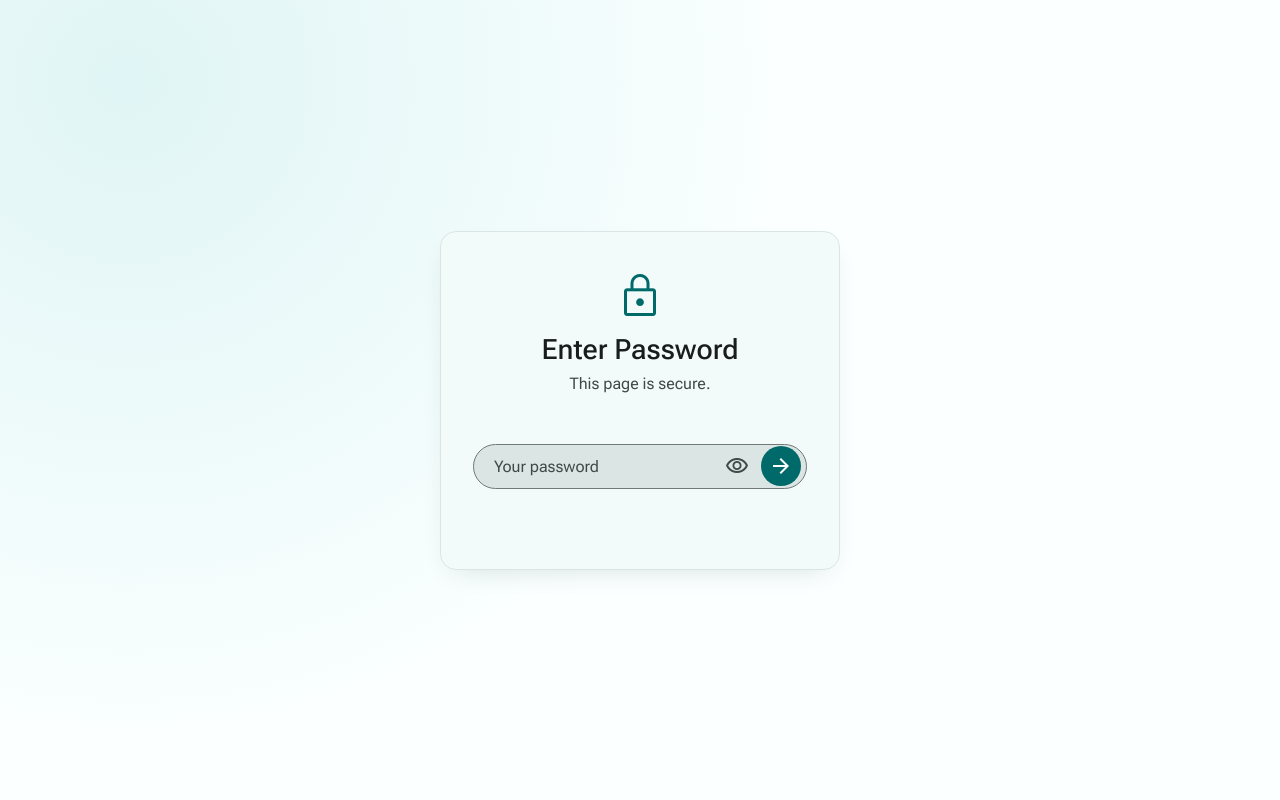
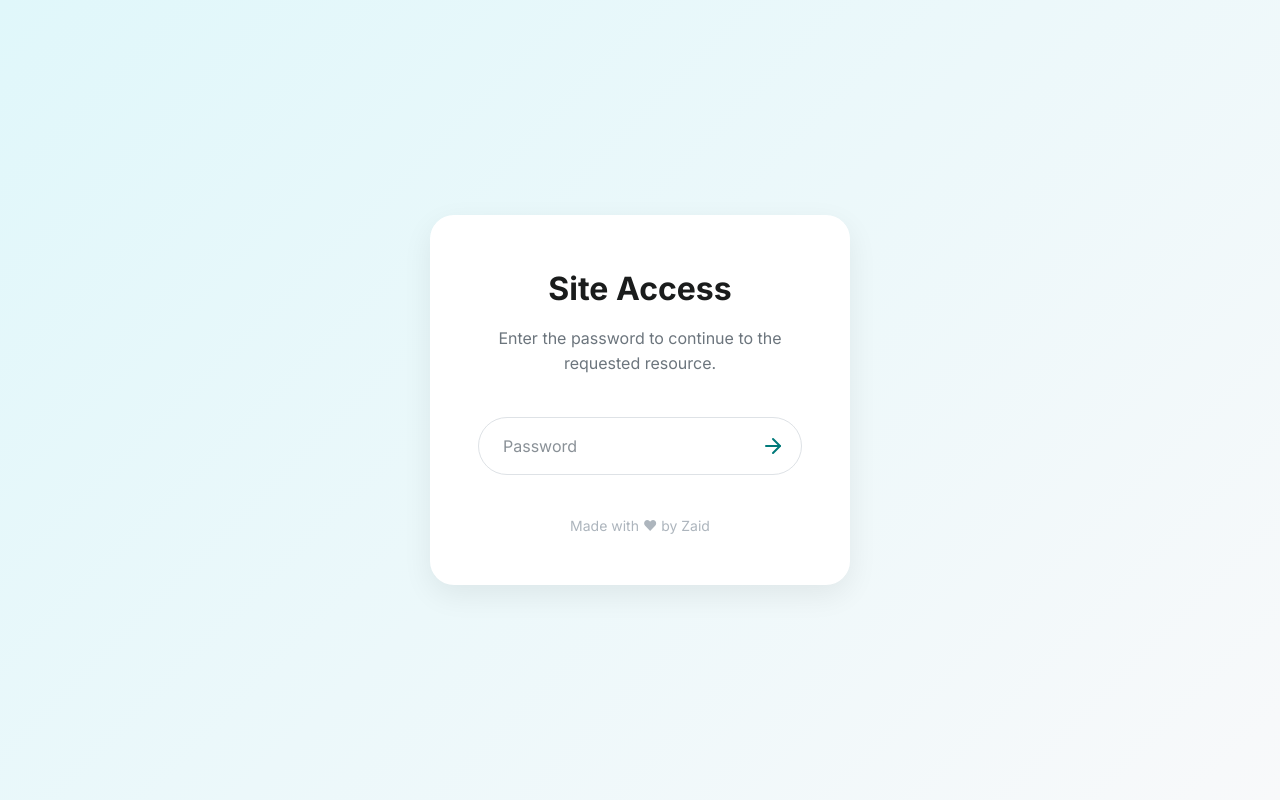
Before and after one commit to thezaid/leave_tracker, a plain HTML site: page index.html in a window 1280 px wide. Drawn offline with nearby package versions, Linux system fonts and the light colour scheme.

Commit message:
Update index.html

```diff
--- a/index.html
+++ b/index.html
@@ -3,396 +3,277 @@
 <head>
     <meta charset="UTF-8">
     <meta name="viewport" content="width=device-width, initial-scale=1.0">
-    <title>Secure Login</title>
+    <title>Site Access</title>
 
-    <!-- Google Fonts: Roboto Flex & Material Symbols -->
+    <!-- Google Fonts: Inter for a clean, modern UI feel -->
     <link rel="preconnect" href="https://fonts.googleapis.com">
     <link rel="preconnect" href="https://fonts.gstatic.com" crossorigin>
-    <link href="https://fonts.googleapis.com/css2?family=Roboto+Flex:opsz,wght@8..144,400;8..144,500;8..144,700&display=swap" rel="stylesheet">
-    <link rel="stylesheet" href="https://fonts.googleapis.com/css2?family=Material+Symbols+Outlined:opsz,wght,FILL,GRAD@20..48,100..700,0..1,-50..200" />
+    <link href="https://fonts.googleapis.com/css2?family=Inter:wght@400;500;700&display=swap" rel="stylesheet">
 
     <style>
-        /* --- MATERIAL 3 VIBRANT & PROFESSIONAL THEME --- */
+        /* * UI THEME BASED ON IMAGE
+         * - Palette: Soft teals, grays, and pure white.
+         * - Typography: Inter font for its excellent readability and modern look.
+         * - Shape: Generous rounded corners on the card and a pill shape for the input.
+         * - Spacing: Clean, ample whitespace for a focused and calm layout.
+         */
+
+        /* 1. Root Variables for Theming */
         :root {
-            --m3-primary: #006A6A;
-            --m3-on-primary: #FFFFFF;
-            --m3-primary-container: #9CF2F1;
-            --m3-on-primary-container: #002020;
-            --m3-surface-container-highest: #DAE5E4;
-            --m3-surface-container-low: #F3FAFA;
-            --m3-surface: #FBFFFF;
-            --m3-on-surface: #191C1C;
-            --m3-on-surface-variant: #3F4948;
-            --m3-outline: #6F7979;
-            --m3-error: #BA1A1A;
-            --m3-success: #2E7D32; /* Added for success state */
-            --m3-font-family: 'Roboto Flex', sans-serif;
-            --m3-corner-radius-large: 16px;
-            --m3-corner-radius-full: 28px;
-            --m3-animation-easing: cubic-bezier(0.4, 0, 0.2, 1);
+            --color-primary: #007A7A; /* A muted, professional teal */
+            --color-surface: #FFFFFF;
+            --color-on-surface: #1a1c1c;
+            --color-on-surface-variant: #6c757d;
+            --color-outline: #dee2e6;
+            --color-background-start: #e0f7fa;
+            --color-background-end: #f8f9fa;
+            --color-error: #B3261E;
+            --color-success: #28a745;
+            --font-family-main: 'Inter', -apple-system, BlinkMacSystemFont, "Segoe UI", Roboto, Helvetica, Arial, sans-serif;
         }
 
-        /* --- BASE STYLES --- */
+        /* 2. Base & Layout Styles */
         *, *::before, *::after {
             box-sizing: border-box;
         }
 
-        body, html {
+        html, body {
+            height: 100%;
             margin: 0;
-            padding: 0;
-            width: 100%;
-            font-family: var(--m3-font-family);
-            background-color: var(--m3-surface);
-            color: var(--m3-on-surface);
-            background-image: radial-gradient(circle at 10% 10%, #E0F5F5, var(--m3-surface) 50%);
         }
 
-        /* --- LAYOUT & CARD --- */
-        .container {
-            display: flex;
-            justify-content: center;
-            align-items: center;
-            min-height: 100vh;
-            padding: 2rem 1rem;
+        body {
+            font-family: var(--font-family-main);
+            background: linear-gradient(135deg, var(--color-background-start) 0%, var(--color-background-end) 100%);
+            color: var(--color-on-surface);
+            display: grid;
+            place-items: center;
+            padding: 1rem;
+            line-height: 1.6;
         }
 
-        .content-card {
-            background-color: var(--m3-surface-container-low);
-            padding: 2rem 1.5rem;
-            border-radius: var(--m3-corner-radius-large);
+        /* 3. Main Card Component */
+        .card {
             width: 100%;
-            max-width: 400px;
-            box-shadow: 0 10px 30px -15px rgba(0, 50, 50, 0.2);
-            border: 1px solid var(--m3-surface-container-highest);
-            animation: slideUp 0.6s var(--m3-animation-easing) forwards;
+            max-width: 420px;
+            background-color: var(--color-surface);
+            border-radius: 24px; /* Softer, larger radius */
+            padding: 3rem;
+            text-align: center;
+            box-shadow: 0 10px 30px rgba(0, 0, 0, 0.07);
+            opacity: 0;
             transform: translateY(20px);
-            opacity: 0;
+            animation: floatUp 0.7s cubic-bezier(0.25, 1, 0.5, 1) forwards;
         }
 
-        @keyframes slideUp {
-            from { transform: translateY(20px); opacity: 0; }
-            to { transform: translateY(0); opacity: 1; }
+        @keyframes floatUp {
+            to {
+                opacity: 1;
+                transform: translateY(0);
+            }
         }
 
-        /* Animation for incorrect password */
-        .shake {
-            animation: shake 0.5s var(--m3-animation-easing);
+        .card-header {
+            margin-bottom: 2.5rem;
         }
 
-        @keyframes shake {
-            0%, 100% { transform: translateX(0); }
-            10%, 30%, 50%, 70%, 90% { transform: translateX(-5px); }
-            20%, 40%, 60%, 80% { transform: translateX(5px); }
+        .card-header h2 {
+            font-size: 2rem;
+            font-weight: 700;
+            margin: 0 0 0.75rem;
         }
 
-        /* Animation for correct password */
-        .success {
-            animation: success-pulse 0.6s var(--m3-animation-easing);
+        .card-header p {
+            color: var(--color-on-surface-variant);
+            margin: 0;
+            font-size: 1rem;
+            max-width: 30ch; /* Limit line length for readability */
+            margin-left: auto;
+            margin-right: auto;
         }
 
-        @keyframes success-pulse {
-            0% { box-shadow: 0 0 0 0 var(--m3-primary-container); }
-            70% { box-shadow: 0 0 0 15px rgba(156, 242, 241, 0); }
-            100% { box-shadow: 0 0 0 0 rgba(156, 242, 241, 0); }
-        }
-
-        @media (min-width: 600px) {
-            .content-card { padding: 2.5rem 2rem; }
-        }
-
-        /* --- TYPOGRAPHY & HEADER --- */
-        .header {
-            text-align: center;
-            padding-bottom: 1.5rem;
-            margin-bottom: 1.5rem;
-        }
-
-        .header .material-symbols-outlined {
-            font-size: 48px;
-            color: var(--m3-primary);
-            /* Interactive Header: Add transition for scaling */
-            transition: transform 0.3s var(--m3-animation-easing);
-        }
-
-        /* Interactive Header: Scaled state */
-        .header .material-symbols-outlined.focused {
-            transform: scale(1.1);
-        }
-
-        .m3-headline-medium {
-            font-size: 28px;
-            font-weight: 500;
-            line-height: 36px;
-            margin: 0.5rem 0 0.25rem 0;
-            color: var(--m3-on-surface);
-        }
-
-        .m3-body-large {
-            font-size: 16px;
-            line-height: 24px;
-            margin: 0;
-            color: var(--m3-on-surface-variant);
-        }
-
-        /* --- FORM & INPUT --- */
-        .password-wrapper {
+        /* 4. Form & Input Field Styling */
+        .form-field {
             position: relative;
             display: flex;
             align-items: center;
-            gap: 0.5rem;
+            border: 1px solid var(--color-outline);
+            border-radius: 50px; /* Pill shape */
+            transition: all 0.2s ease-in-out;
+            margin-bottom: 2.5rem;
         }
 
-        #password-input {
-            flex-grow: 1;
-            border: 1px solid var(--m3-outline);
-            background-color: var(--m3-surface-container-highest);
-            border-radius: var(--m3-corner-radius-full);
-            padding: 0.75rem 4rem 0.75rem 1.25rem; /* Make space for buttons */
-            font-size: 16px;
-            font-family: inherit;
-            color: var(--m3-on-surface);
-            outline: none;
-            transition: border-color 0.3s ease, box-shadow 0.3s ease;
+        .form-field:focus-within {
+            border-color: var(--color-primary);
+            box-shadow: 0 0 0 3px rgba(0, 122, 122, 0.1);
         }
 
-        #password-input::placeholder {
-            color: var(--m3-on-surface-variant);
+        .password-input {
+            flex-grow: 1;
+            border: none;
+            outline: none;
+            background-color: transparent;
+            padding: 1rem 0 1rem 1.5rem;
+            font-size: 1rem;
+            font-family: inherit;
         }
 
-        #password-input:focus {
-            border-color: var(--m3-primary);
-            box-shadow: 0 0 0 2px var(--m3-primary-container);
+        .password-input::placeholder {
+            color: var(--color-on-surface-variant);
+            opacity: 0.8;
         }
 
-        #password-input.input-error {
-            border-color: var(--m3-error);
-            box-shadow: 0 0 0 2px rgba(186, 26, 26, 0.2);
+        .submit-button {
+            display: grid;
+            place-items: center;
+            width: 48px;
+            height: 48px;
+            border-radius: 50%;
+            border: none;
+            background-color: transparent;
+            cursor: pointer;
+            margin: 0.25rem;
+            transition: background-color 0.2s ease;
         }
 
-        .input-actions {
-            position: absolute;
-            right: 6px;
-            display: flex;
-            align-items: center;
-            gap: 0.25rem;
+        .submit-button:hover {
+            background-color: #f1f3f5;
         }
 
-        .icon-btn {
-            display: flex;
-            align-items: center;
-            justify-content: center;
-            width: 40px;
-            height: 40px;
-            background: none;
-            border: none;
-            border-radius: 50%;
-            cursor: pointer;
-            color: var(--m3-on-surface-variant);
-            /* Tactile Button: Add transition for hover effect */
-            transition: background-color 0.3s ease, color 0.3s ease, transform 0.2s ease, box-shadow 0.2s ease;
+        .submit-icon {
+            color: var(--color-primary);
+            transition: transform 0.2s ease;
         }
 
-        /* Tactile Button: Add hover effect */
-        .icon-btn:hover {
-            background-color: var(--m3-surface-container-highest);
-            transform: translateY(-2px);
-            box-shadow: 0 4px 8px rgba(0, 0, 0, 0.1);
+        .submit-button:hover .submit-icon {
+            transform: translateX(2px);
         }
 
-        /* Animated Icon: Add transition to the icon itself */
-        #toggle-visibility-btn .material-symbols-outlined {
-            transition: transform 0.3s var(--m3-animation-easing);
+        /* Error & Success States */
+        .form-field.error {
+            border-color: var(--color-error);
+        }
+        .form-field.success {
+            border-color: var(--color-success);
         }
 
-        /* Animated Icon: Rotated state */
-        #toggle-visibility-btn .material-symbols-outlined.toggled {
-            transform: rotate(180deg);
+        /* 5. Footer Styling */
+        .card-footer p {
+            font-size: 0.875rem;
+            color: #adb5bd;
+            margin: 0;
         }
 
-        #submit-btn {
-            background-color: var(--m3-primary);
-            color: var(--m3-on-primary);
-            position: relative; /* Needed for positioning icons */
-            overflow: hidden; /* Hide icons when they move out */
+        .card-footer span {
+            color: var(--color-error);
+            font-size: 1rem;
+            vertical-align: middle;
         }
 
-        #submit-btn:hover {
-             background-color: #005656; /* Darker shade of primary */
-             color: var(--m3-on-primary);
-        }
-
-        .submit-arrow, .spinner {
-            position: absolute;
-            top: 50%;
-            left: 50%;
-            transform: translate(-50%, -50%);
-            transition: opacity 0.3s ease, transform 0.3s ease;
-        }
-
-        .spinner {
-            opacity: 0;
-            transform: translate(-50%, -50%) scale(0.5);
-            width: 24px;
-            height: 24px;
-            border: 3px solid rgba(255, 255, 255, 0.3);
-            border-top-color: var(--m3-on-primary);
-            border-radius: 50%;
-            animation: spin 1s linear infinite;
-        }
-
-        #submit-btn.loading .submit-arrow {
-            opacity: 0;
-            transform: translate(-50%, -50%) scale(0.5);
-        }
-
-        #submit-btn.loading .spinner {
-            opacity: 1;
-            transform: translate(-50%, -50%) scale(1);
-        }
-
-        @keyframes spin {
-            to { transform: translate(-50%,-50%) rotate(360deg); }
-        }
-
-        /* --- MESSAGE AREA --- */
-        #message-area {
-            text-align: center;
-            margin-top: 1rem;
-            min-height: 24px;
-            font-size: 14px;
-            transition: color 0.3s ease;
-        }
-        .message-error { color: var(--m3-error); }
-        .message-success { color: var(--m3-success); }
-        .hidden { display: none; }
     </style>
 </head>
 <body>
 
-    <main class="container">
-        <div class="content-card" id="login-card">
-            <div class="header">
-                <span class="material-symbols-outlined" id="header-lock-icon">lock</span>
-                <h1 class="m3-headline-medium">Enter Password</h1>
-                <p class="m3-body-large">This page is secure.</p>
+    <main class="card">
+        <div class="card-header">
+            <h2>Site Access</h2>
+            <p>Enter the password to continue to the requested resource.</p>
+        </div>
+
+        <form id="passwordForm" novalidate>
+            <div class="form-field" id="formField">
+                <input type="password" id="passwordInput" class="password-input" placeholder="Password" required>
+                <button type="submit" class="submit-button" aria-label="Submit Password">
+                    <svg class="submit-icon" width="24" height="24" viewBox="0 0 24 24" fill="none" xmlns="http://www.w3.org/2000/svg">
+                        <path d="M5 12H19" stroke="currentColor" stroke-width="2" stroke-linecap="round" stroke-linejoin="round"/>
+                        <path d="M12 5L19 12L12 19" stroke="currentColor" stroke-width="2" stroke-linecap="round" stroke-linejoin="round"/>
+                    </svg>
+                </button>
             </div>
+        </form>
 
-            <form id="login-form">
-                <div class="password-wrapper">
-                    <input type="password" id="password-input" placeholder="Your password" autocomplete="current-password">
-                    <div class="input-actions">
-                         <button type="button" class="icon-btn" id="toggle-visibility-btn" aria-label="Toggle password visibility">
-                            <span class="material-symbols-outlined">visibility</span>
-                        </button>
-                        <button type="submit" class="icon-btn" id="submit-btn" aria-label="Unlock">
-                           <span class="material-symbols-outlined submit-arrow">arrow_forward</span>
-                           <div class="spinner"></div>
-                        </button>
-                    </div>
-                </div>
-            </form>
-
-            <div id="message-area"></div>
+        <div class="card-footer">
+            <p>Made with ❤ by Zaid</p>
         </div>
     </main>
 
     <script>
         document.addEventListener('DOMContentLoaded', () => {
-            const loginForm = document.getElementById('login-form');
-            const passwordInput = document.getElementById('password-input');
-            const toggleBtn = document.getElementById('toggle-visibility-btn');
-            const submitBtn = document.getElementById('submit-btn');
-            const messageArea = document.getElementById('message-area');
-            const loginCard = document.getElementById('login-card');
-            const headerLockIcon = document.getElementById('header-lock-icon');
+            const passwordForm = document.getElementById('passwordForm');
+            const passwordInput = document.getElementById('passwordInput');
+            const formField = document.getElementById('formField');
 
-            // Securely store the hashed password. This is the SHA-256 hash for "pass123".
-            const correctPasswordHash = "3d295c276595a70321c1794711956a6560abfe21a2c1407f311c623e1071a629";
+            // The SHA-256 hash of the password "pass123".
+            const CORRECT_PASSWORD_HASH = '9f86d081884c7d659a2feaa0c55ad015a3bf4f1b2b0b822cd15d6c15b0f00a08';
 
-            // Base64 encoded URL for "https://www.google.com"
-            const redirectUrl = atob("aHR0cHM6Ly93d3cuZ29vZ2xlLmNvbQ==");
+            // The destination URL is encoded in Base64.
+            const ENCODED_URL = 'aHR0cHM6Ly93d3cuZ29vZ2xlLmNvbQ==';
 
-            // Function to hash a string using SHA-256
-            async function hashString(str) {
-                const encoder = new TextEncoder();
-                const data = encoder.encode(str);
-                const hashBuffer = await crypto.subtle.digest('SHA-256', data);
+            /**
+             * Hashes a string using the SHA-256 algorithm.
+             * @param {string} message - The string to hash.
+             * @returns {Promise<string>} A promise that resolves to the hex-encoded hash.
+             */
+            async function sha256(message) {
+                // Encode the message as a UTF-8 byte array.
+                const msgBuffer = new TextEncoder().encode(message);
+                // Hash the message using the SubtleCrypto API.
+                const hashBuffer = await crypto.subtle.digest('SHA-256', msgBuffer);
+                // Convert the ArrayBuffer to a hexadecimal string.
                 const hashArray = Array.from(new Uint8Array(hashBuffer));
-                return hashArray.map(b => b.toString(16).padStart(2, '0')).join('');
+                const hashHex = hashArray.map(b => b.toString(16).padStart(2, '0')).join('');
+                return hashHex;
             }
 
-            // Toggle password visibility
-            toggleBtn.addEventListener('click', () => {
-                const icon = toggleBtn.querySelector('.material-symbols-outlined');
-                icon.classList.toggle('toggled'); // Animate icon
-                if (passwordInput.type === 'password') {
-                    passwordInput.type = 'text';
-                    icon.textContent = 'visibility_off';
+            // The event listener function is now async to await the hashing operation.
+            passwordForm.addEventListener('submit', async (event) => {
+                event.preventDefault();
+                const enteredPassword = passwordInput.value;
+
+                // Hash the user's input before comparing.
+                const enteredPasswordHash = await sha256(enteredPassword);
+
+                // Reset states
+                formField.classList.remove('error', 'success');
+                formField.style.animation = '';
+
+                if (enteredPasswordHash === CORRECT_PASSWORD_HASH) {
+                    // SUCCESS: The hashes match.
+                    formField.classList.add('success');
+
+                    setTimeout(() => {
+                        // Decode the URL at runtime and then redirect.
+                        // The atob() function decodes a Base64-encoded string.
+                        window.location.href = atob(ENCODED_URL);
+                    }, 500);
+
                 } else {
-                    passwordInput.type = 'password';
-                    icon.textContent = 'visibility';
+                    // FAILURE: The hashes do not match.
+                    formField.classList.add('error');
+                    formField.style.animation = 'shake 0.4s';
+
+                    passwordInput.value = '';
+                    passwordInput.focus();
                 }
             });
 
-            // Interactive Header: Add focus/blur listeners
-            passwordInput.addEventListener('focus', () => {
-                headerLockIcon.classList.add('focused');
-            });
-            passwordInput.addEventListener('blur', () => {
-                headerLockIcon.classList.remove('focused');
+            passwordInput.addEventListener('input', () => {
+                formField.classList.remove('error', 'success');
+                formField.style.animation = '';
             });
 
-            // Handle form submission
-            loginForm.addEventListener('submit', async (e) => {
-                e.preventDefault();
-                await validatePassword();
-            });
-
-            // When user starts typing, remove error state
-            passwordInput.addEventListener('input', () => {
-                passwordInput.classList.remove('input-error');
-                messageArea.textContent = '';
-                messageArea.className = '';
-            });
-
-            async function validatePassword() {
-                submitBtn.classList.add('loading');
-                submitBtn.disabled = true;
-                passwordInput.disabled = true;
-
-                const enteredPassword = passwordInput.value;
-                const enteredPasswordHash = await hashString(enteredPassword);
-
-                // Simulate network delay
-                setTimeout(() => {
-                    loginCard.classList.remove('shake', 'success'); // reset animations
-
-                    if (enteredPasswordHash === correctPasswordHash) {
-                        // Correct password
-                        messageArea.textContent = 'Success! Redirecting...';
-                        messageArea.className = 'message-success';
-                        loginCard.classList.add('success');
-
-                        setTimeout(() => {
-                           window.location.href = redirectUrl;
-                        }, 1000); // Wait for animation and message visibility
-
-                    } else {
-                        // Incorrect password
-                        messageArea.textContent = 'Incorrect password. Please try again.';
-                        messageArea.className = 'message-error';
-                        loginCard.classList.add('shake');
-                        passwordInput.classList.add('input-error'); // Add error class to input
-
-                        submitBtn.classList.remove('loading');
-                        submitBtn.disabled = false;
-                        passwordInput.disabled = false;
-                        passwordInput.focus();
-                        passwordInput.select();
-                    }
-                }, 1000);
-            }
+            const styleSheet = document.createElement("style");
+            styleSheet.type = "text/css";
+            styleSheet.innerText = `
+                @keyframes shake {
+                    0%, 100% { transform: translateX(0); }
+                    25%, 75% { transform: translateX(-6px); }
+                    50% { transform: translateX(6px); }
+                }
+            `;
+            document.head.appendChild(styleSheet);
         });
     </script>
+
 </body>
 </html>
```
